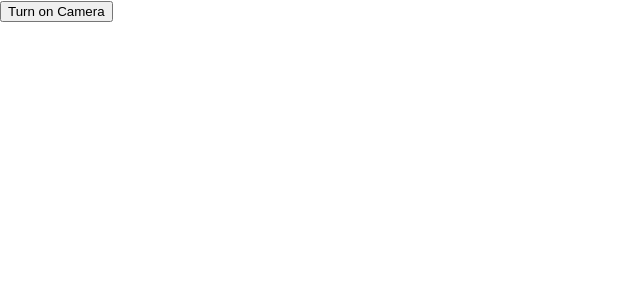
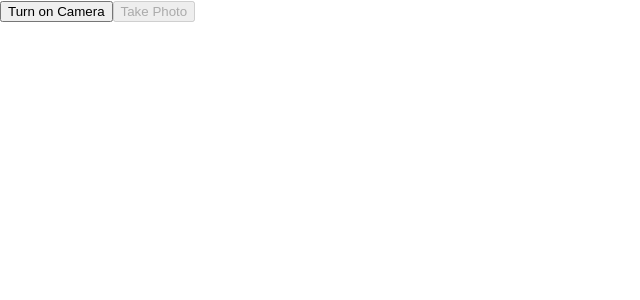
Before and after one commit to chickHackathon/Frontend, a React (Create React App) app: page / in a window 1280 px wide. Both pictures are taken after a click on the button "Get Started". Shown: the top 300 px of the page, without its empty margins (0-640 px from the left). Built offline with nearby package versions, Linux system fonts and the light colour scheme.

Commit message:
[FEAT] Camera capture add

```diff
--- a/src/component/Camera.tsx
+++ b/src/component/Camera.tsx
@@ -4,7 +4,9 @@ interface CameraProps {}
 
 const Camera: React.FC<CameraProps> = () => {
     const [stream, setStream] = useState<MediaStream | null>(null);
-    const videoRef = useRef<HTMLVideoElement>(null);
+    const [photo, setPhoto] = useState<string | null>(null);
+    const videoRef = useRef<HTMLVideoElement>(null!);
+    const canvasRef = useRef<HTMLCanvasElement>(null!);
 
     const handleButtonClick = async (): Promise<void> => {
         try {
@@ -17,6 +19,17 @@ const Camera: React.FC<CameraProps> = () => {
         }
     };
 
+    const handleTakePhoto = (): void => {
+        if (videoRef.current && canvasRef.current) {
+            const context = canvasRef.current.getContext('2d');
+            if (context) {
+                context.drawImage(videoRef.current, 0, 0, canvasRef.current.width, canvasRef.current.height);
+                const imageData = canvasRef.current.toDataURL('image/png');
+                setPhoto(imageData);
+            }
+        }
+    };
+
     useEffect(() => {
         if (videoRef.current && stream) {
             videoRef.current.srcObject = stream;
@@ -26,7 +39,10 @@ const Camera: React.FC<CameraProps> = () => {
     return (
         <div className="camera">
             <button onClick={handleButtonClick}>Turn on Camera</button>
+            <button onClick={handleTakePhoto} disabled={!stream}>Take Photo</button>
             {stream && <video ref={videoRef} autoPlay playsInline />}
+            <canvas ref={canvasRef} style={{ display: 'none' }} width="640" height="480"></canvas>
+            {photo && <img src={photo} alt="Captured" />}
         </div>
     );
 };
```
